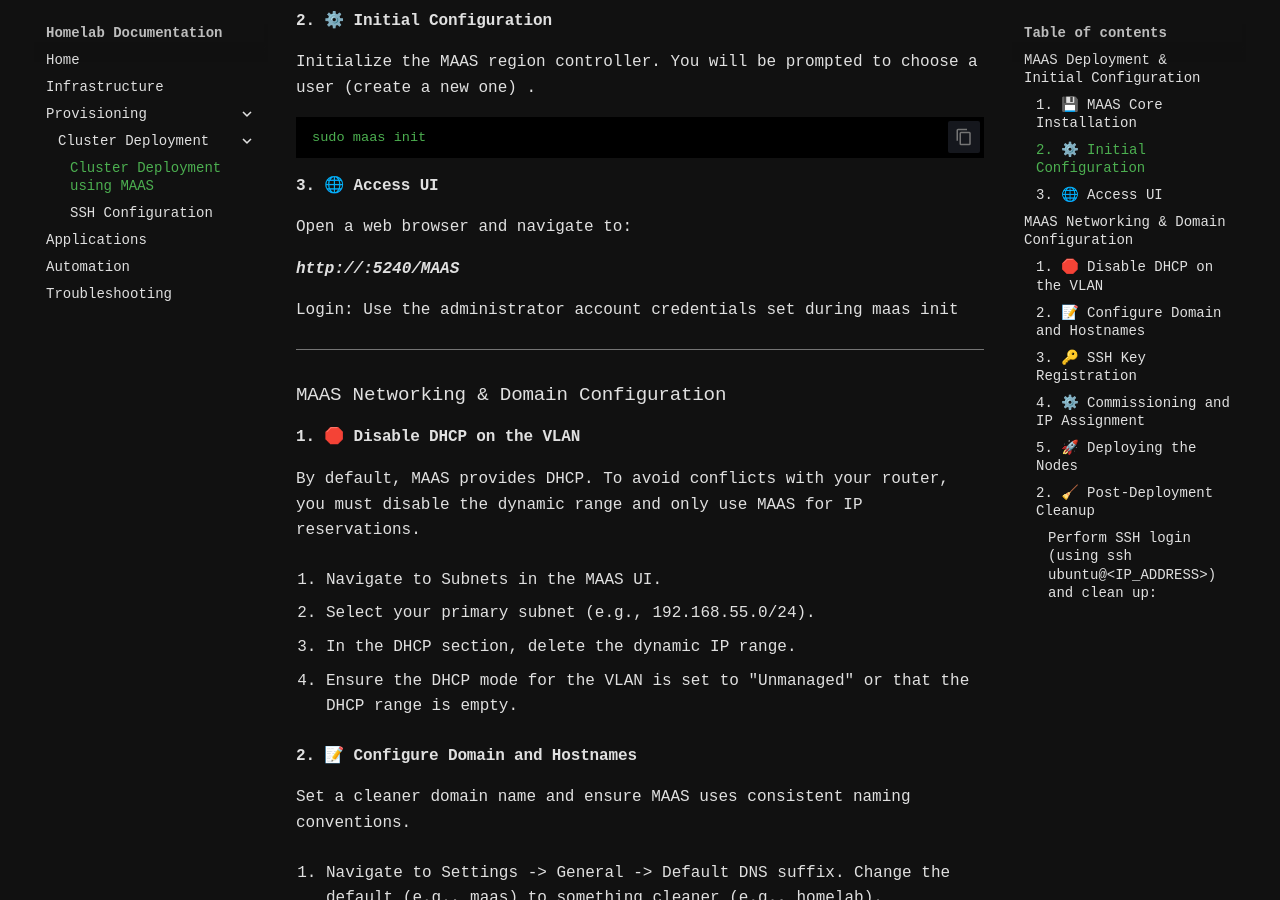
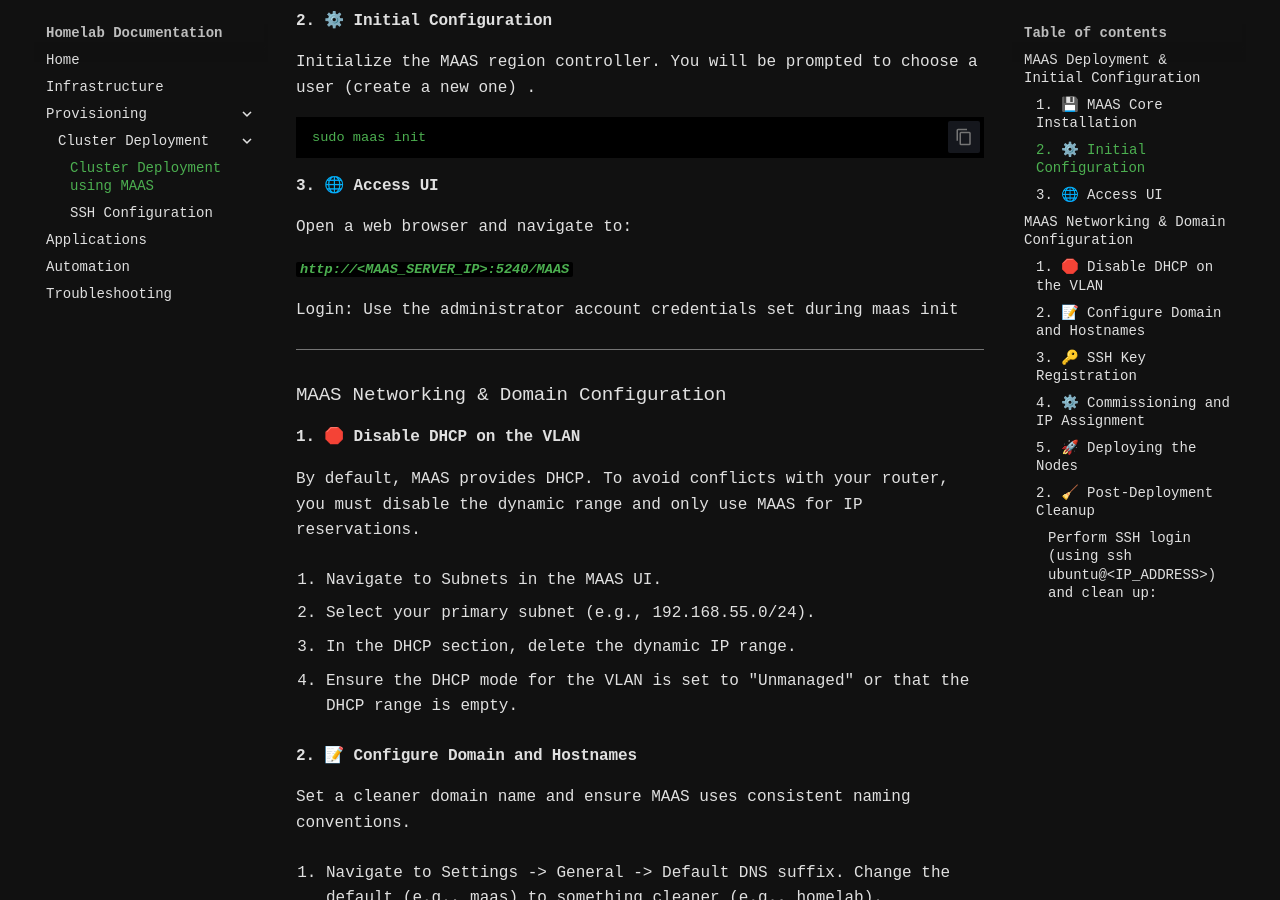
Before and after one commit to kCn3333/homelab, an MkDocs documentation site: the page built from docs/provisioning/Cluster-Deployment/1-cluster-deployment-maas.md, in a window 1280 px wide and 900 px high, scrolled down 529 px. Built offline with MkDocs 1.6.1 and Material for MkDocs 9.7.7, drawn with Linux system fonts in a browser that asks for light colours; comment, search, counter and statistics services are not loaded.

Commit message:
vault backup: 2025-12-11 12:31:42

```diff
--- a/docs/provisioning/Cluster-Deployment/1-cluster-deployment-maas.md
+++ b/docs/provisioning/Cluster-Deployment/1-cluster-deployment-maas.md
@@ -34,7 +34,7 @@
 
 Open a web browser and navigate to:
 
-***http://<MAAS_SERVER_IP>:5240/MAAS***
+***`http://<MAAS_SERVER_IP>:5240/MAAS`***
 
 Login: Use the administrator account credentials set during maas init
 
```
